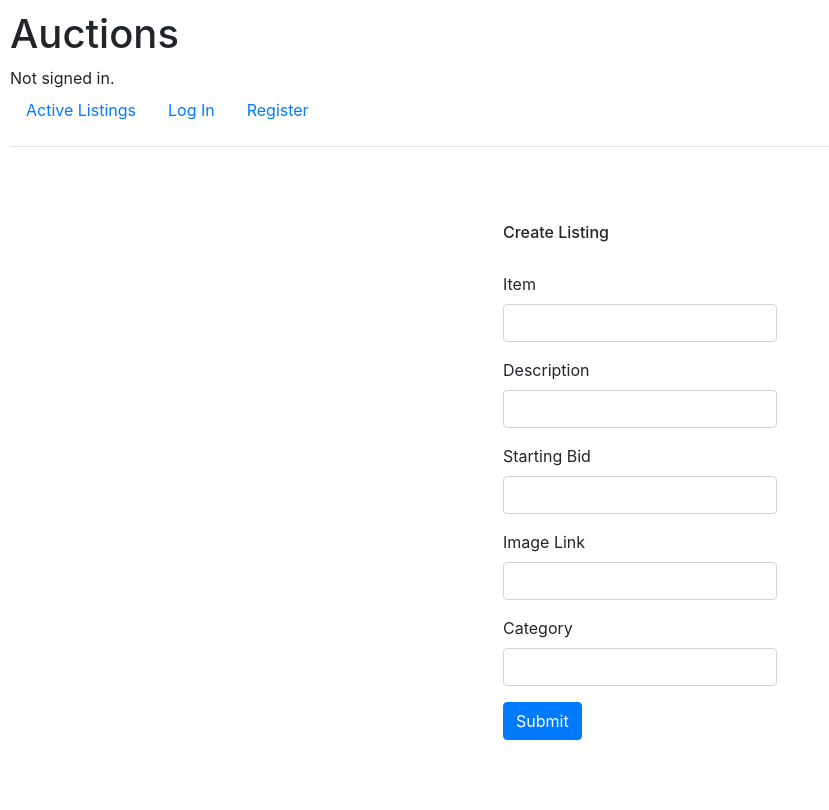
After one commit to softwareNinja-888/commerce, a Django app: page /create in a window 1280 px wide. The commit adds this page. Shown: the whole page, without its empty margins (0-829 px from the left). Run offline with Django 3.2, Linux system fonts and the light colour scheme; some libraries are stand-ins or nearby versions.

Commit message:
Add design for creating a listing

```diff
--- a/auctions/static/auctions/styles.css
+++ b/auctions/static/auctions/styles.css
@@ -1,3 +1,14 @@
 body {
     padding: 10px;
 }
+.form-create{
+    max-width: fit-content;
+    margin: auto;
+
+
+    padding: 60px;
+
+}
+.head{
+    margin-bottom: 30px;
+}
--- /dev/null
+++ b/auctions/templates/auctions/create.html
@@ -0,0 +1,28 @@
+{% extends 'auctions/layout.html' %}
+
+{% block body %}
+    <form class="form-create" action="{% url 'auction:create' %}" method="post">
+            <h6 class="head">Create Listing</h6>
+          <div class="mb-3">
+            <label for="item" class="form-label">Item</label>
+            <input type="text" class="form-control" id="item">
+          </div>
+          <div class="mb-3">
+            <label for="description" class="form-label">Description</label>
+            <input type="text" class="form-control" id="description">
+          </div>
+          <div class="mb-3">
+            <label for="bid" class="form-label">Starting Bid</label>
+            <input type="number" class="form-control" id="bid">
+          </div>
+          <div class="mb-3">
+            <label for="img" class="form-label">Image Link</label>
+            <input type="url" class="form-control" id="img">
+          </div>
+          <div class="mb-3">
+            <label for="category" class="form-label">Category</label>
+            <input type="text" class="form-control" id="category">
+          </div>
+          <button type="submit" class="btn btn-primary">Submit</button>
+    </form>
+{% endblock %}
--- a/auctions/templates/auctions/layout.html
+++ b/auctions/templates/auctions/layout.html
@@ -5,7 +5,7 @@
     <head>
         <title>{% block title %}Auctions{% endblock %}</title>
         <link rel="stylesheet" href="https://stackpath.bootstrapcdn.com/bootstrap/4.4.1/css/bootstrap.min.css" integrity="sha384-Vkoo8x4CGsO3+Hhxv8T/Q5PaXtkKtu6ug5TOeNV6gBiFeWPGFN9MuhOf23Q9Ifjh" crossorigin="anonymous">
-        <link href="{% static 'auctions/styles.css' %}" rel="stylesheet">
+        <link href="{% static 'auctions/styles.css' %}?{% now 'U' %}" rel="stylesheet">
     </head>
     <body>
         <h1>Auctions</h1>
@@ -18,18 +18,21 @@
         </div>
         <ul class="nav">
             <li class="nav-item">
-                <a class="nav-link" href="{% url 'index' %}">Active Listings</a>
+                <a class="nav-link" href="{% url 'auction:index' %}">Active Listings</a>
             </li>
             {% if user.is_authenticated %}
                 <li class="nav-item">
-                    <a class="nav-link" href="{% url 'logout' %}">Log Out</a>
+                    <a class="nav-link" href="{% url 'auction:logout' %}">Log Out</a>
+                </li>
+                <li class="nav-item">
+                    <a href="{% url 'auction:create'%}" class="nav-link">Create Listing</a>
                 </li>
             {% else %}
                 <li class="nav-item">
-                    <a class="nav-link" href="{% url 'login' %}">Log In</a>
+                    <a class="nav-link" href="{% url 'auction:login' %}">Log In</a>
                 </li>
                 <li class="nav-item">
-                    <a class="nav-link" href="{% url 'register' %}">Register</a>
+                    <a class="nav-link" href="{% url 'auction:register' %}">Register</a>
                 </li>
             {% endif %}
         </ul>
--- a/auctions/urls.py
+++ b/auctions/urls.py
@@ -1,10 +1,13 @@
 from django.urls import path
 
 from . import views
+
+app_name = "auction"
 
 urlpatterns = [
     path("", views.index, name="index"),
     path("login", views.login_view, name="login"),
     path("logout", views.logout_view, name="logout"),
-    path("register", views.register, name="register")
+    path("register", views.register, name="register"),
+    path("create", views.create,name="create")
 ]
--- a/auctions/views.py
+++ b/auctions/views.py
@@ -61,3 +61,9 @@ def register(request):
         return HttpResponseRedirect(reverse("index"))
     else:
         return render(request, "auctions/register.html")
+
+def create(request):
+    if request.method == "POST":
+        return HttpResponseRedirect(reverse("auction:index"))
+
+    return render(request, "auctions/create.html")
```
